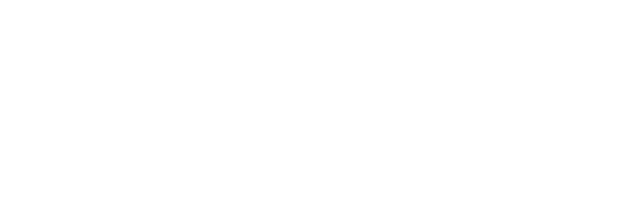
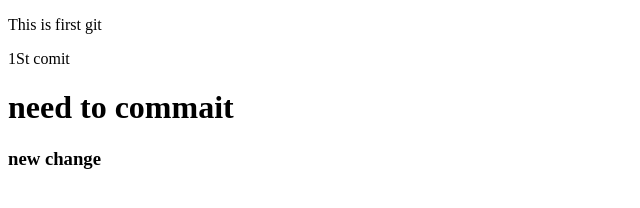
Before and after one commit to shajid404/my-first-repo, a plain HTML site: page index.html in a window 1280 px wide. Shown: the whole page, without its empty margins (0-640 px from the left). Drawn offline with Linux system fonts and the light colour scheme.

Commit message:
add header

```diff
--- a/index.html
+++ b/index.html
@@ -7,6 +7,9 @@
     <title>My First Git </title>
 </head>
 <body>
-
+    <p> This is first git </p>
+    <p> 1St comit </p>
+    <h1> need to commait</h1>
+    <h3>new change</h3>
 </body>
 </html>
```
